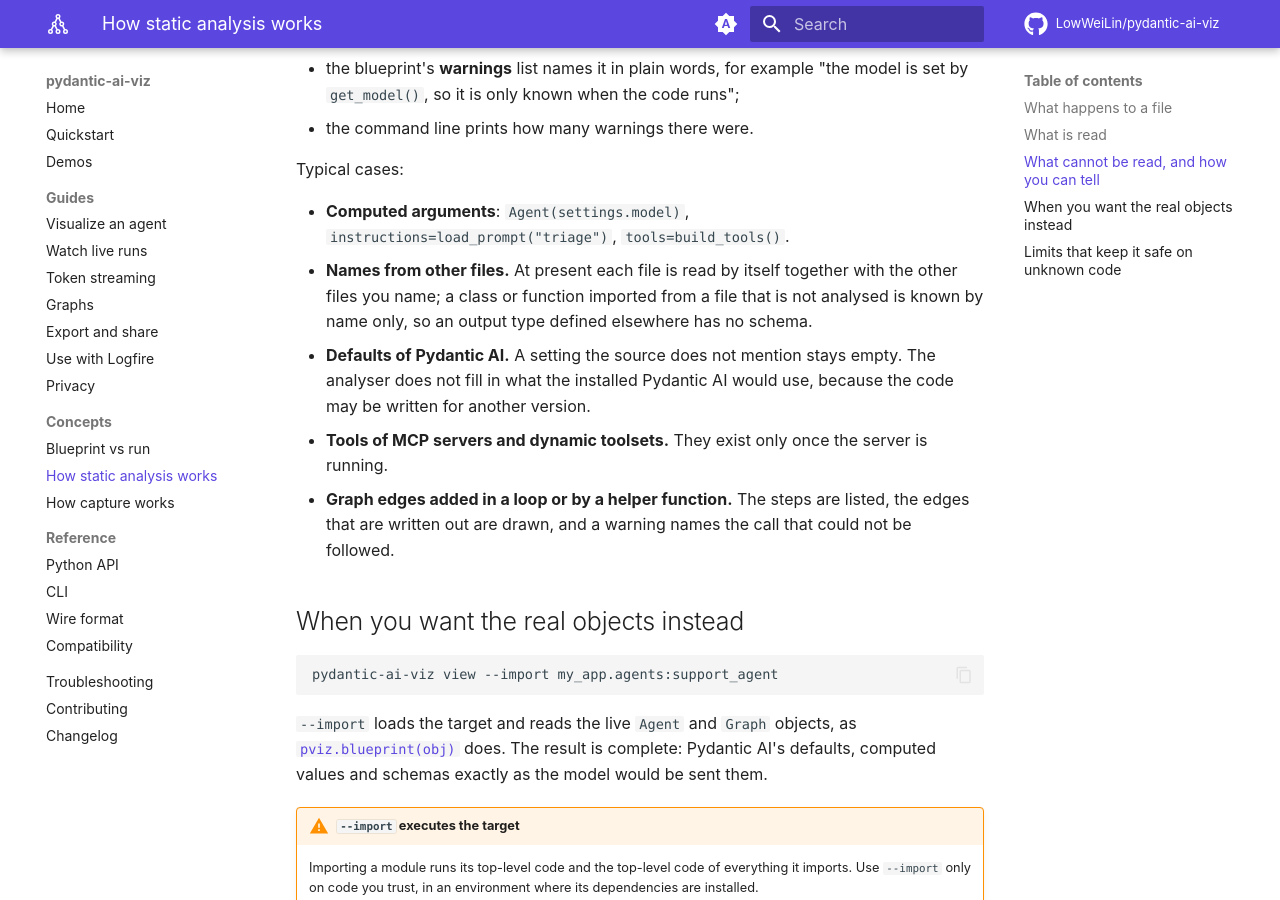
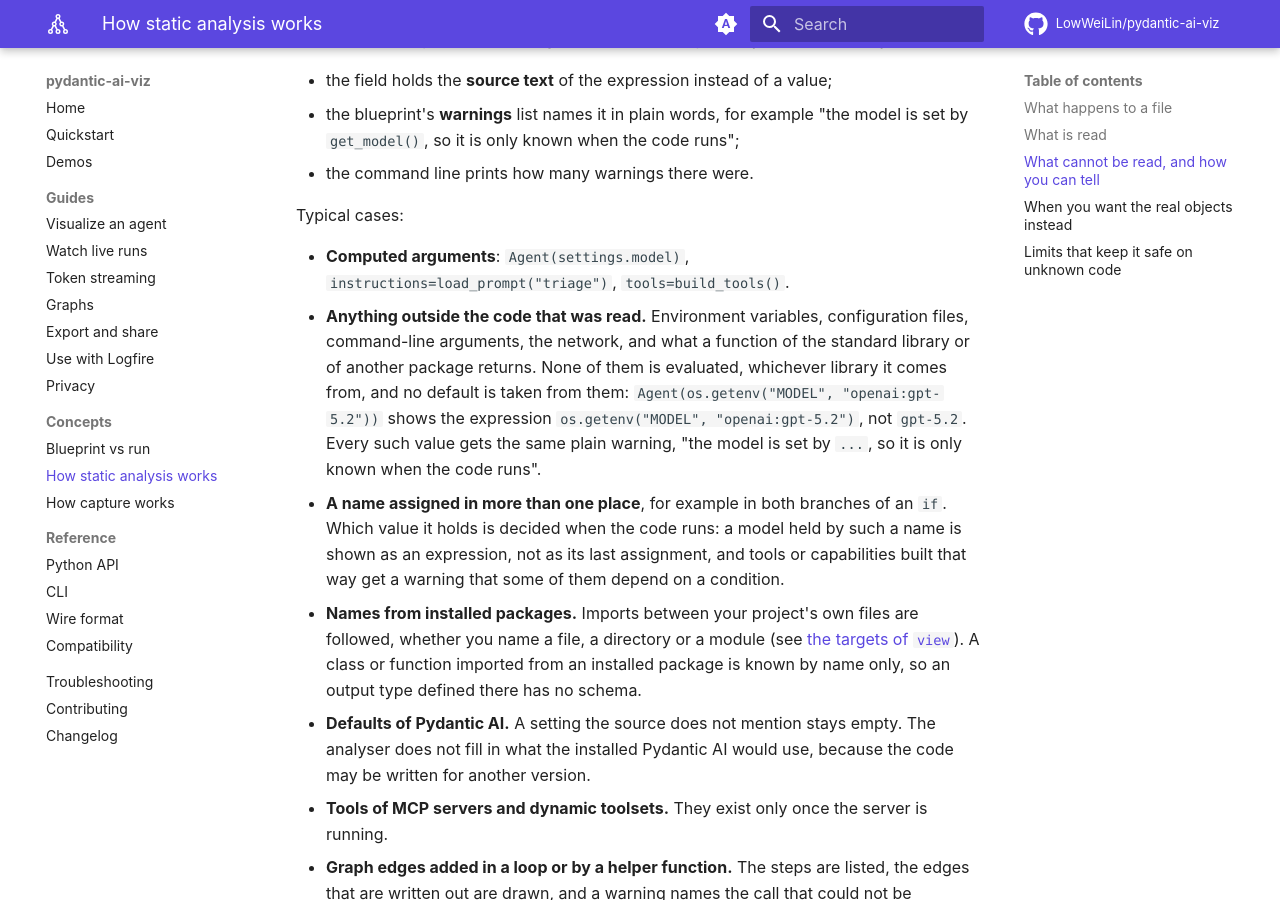
Before and after one commit to LowWeiLin/pydantic-ai-viz, an MkDocs documentation site: the page built from docs/concepts/how-static-analysis-works.md, in a window 1280 px wide and 900 px high, scrolled down 2942 px. Built offline with MkDocs 1.6.1 and Material for MkDocs 9.7.7, drawn with Linux system fonts in a browser that asks for light colours; comment, search, counter and statistics services are not loaded; some of the changed text lies outside the part shown.

Commit message:
docs: say what static analysis does with values from outside the code
The page still said instructions wrapped in textwrap.dedent are read as text,
and that names from other files are known by name only. Neither holds: a
call into any library is shown as its source, and imports between a
project's own files are followed. It now says that environment variables,
configuration, arguments and what other libraries return are never
evaluated, that no default is taken from them, that they all get the same
warning, and what happens to a name assigned in more than one place.

Co-Authored-By: Claude Opus 5.5 <noreply@anthropic.com>

```diff
--- a/docs/concepts/how-static-analysis-works.md
+++ b/docs/concepts/how-static-analysis-works.md
@@ -27,7 +27,8 @@ The third point is the rule the whole analyser follows: **a value is reported wh
 | `Agent(get_model(), ...)` | The expression `get_model()`, marked as computed, and a warning |
 | `Agent(OpenAIChatModel("gpt-5.2", provider=...))` | The model name `gpt-5.2`, and the constructor call as its expression |
 | `name="triage"`, or the variable the agent is assigned to | The agent's name, or its label |
-| `instructions="..."`, also concatenated or wrapped in `textwrap.dedent` | The text |
+| `instructions="..."`, also concatenated | The text |
+| `instructions=dedent("""...""")`, or any other call of a function that is not in your project | The call's source text, marked as decided at run time |
 | `instructions=f"Today is {today}"` | The template, with `{today}` left in place, marked dynamic |
 | `@agent.instructions` / `@agent.system_prompt`, or a function passed as an instruction | The function's name, marked dynamic |
 | `@agent.tool`, `@agent.tool_plain`, `tools=[f, Tool(g, name=...)]` | One tool each, with the registration's `name`, `description`, `retries` and `requires_approval` |
@@ -56,7 +57,9 @@ When a value depends on running the code, the blueprint says so in three ways:
 Typical cases:
 
 - **Computed arguments**: `Agent(settings.model)`, `instructions=load_prompt("triage")`, `tools=build_tools()`.
-- **Names from other files.** At present each file is read by itself together with the other files you name; a class or function imported from a file that is not analysed is known by name only, so an output type defined elsewhere has no schema.
+- **Anything outside the code that was read.** Environment variables, configuration files, command-line arguments, the network, and what a function of the standard library or of another package returns. None of them is evaluated, whichever library it comes from, and no default is taken from them: `Agent(os.getenv("MODEL", "openai:gpt-5.2"))` shows the expression `os.getenv("MODEL", "openai:gpt-5.2")`, not `gpt-5.2`. Every such value gets the same plain warning, "the model is set by `...`, so it is only known when the code runs".
+- **A name assigned in more than one place**, for example in both branches of an `if`. Which value it holds is decided when the code runs: a model held by such a name is shown as an expression, not as its last assignment, and tools or capabilities built that way get a warning that some of them depend on a condition.
+- **Names from installed packages.** Imports between your project's own files are followed, whether you name a file, a directory or a module (see [the targets of `view`](../reference/cli.md#targets)). A class or function imported from an installed package is known by name only, so an output type defined there has no schema.
 - **Defaults of Pydantic AI.** A setting the source does not mention stays empty. The analyser does not fill in what the installed Pydantic AI would use, because the code may be written for another version.
 - **Tools of MCP servers and dynamic toolsets.** They exist only once the server is running.
 - **Graph edges added in a loop or by a helper function.** The steps are listed, the edges that are written out are drawn, and a warning names the call that could not be followed.
```
